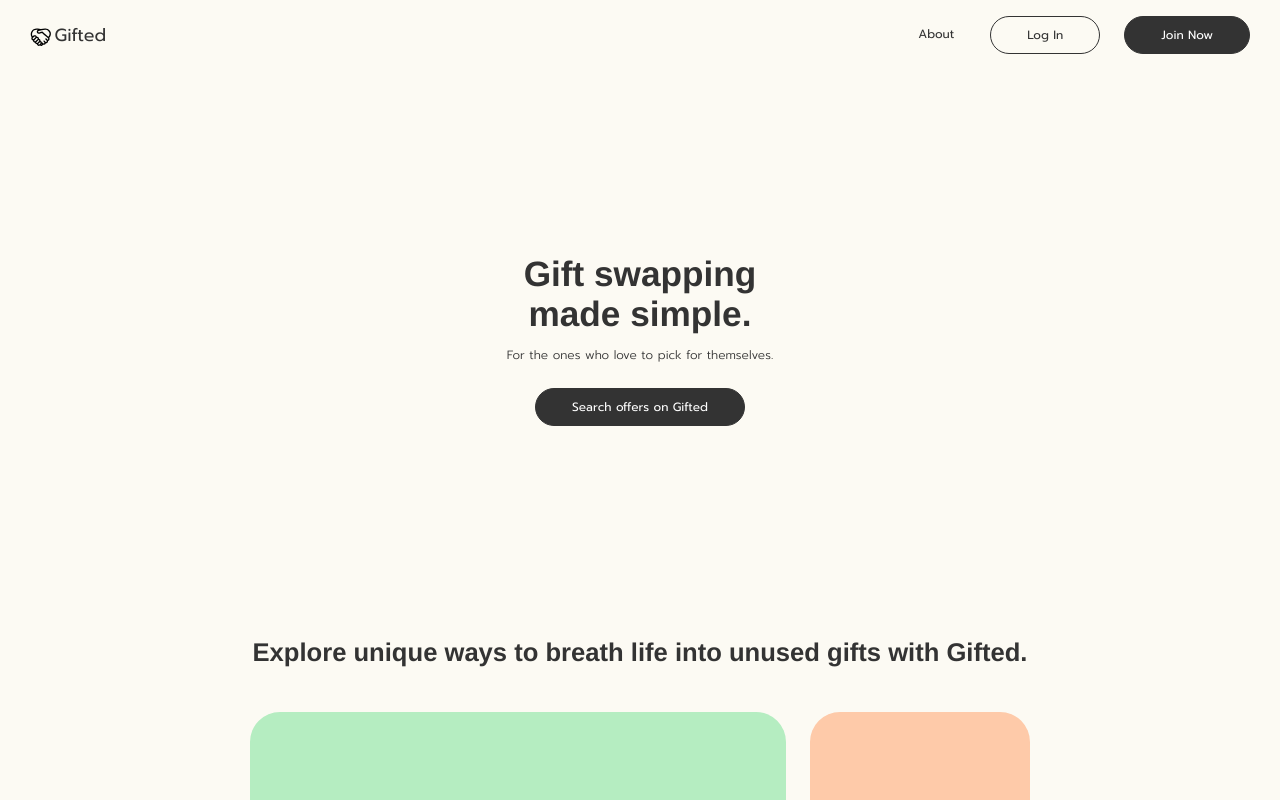
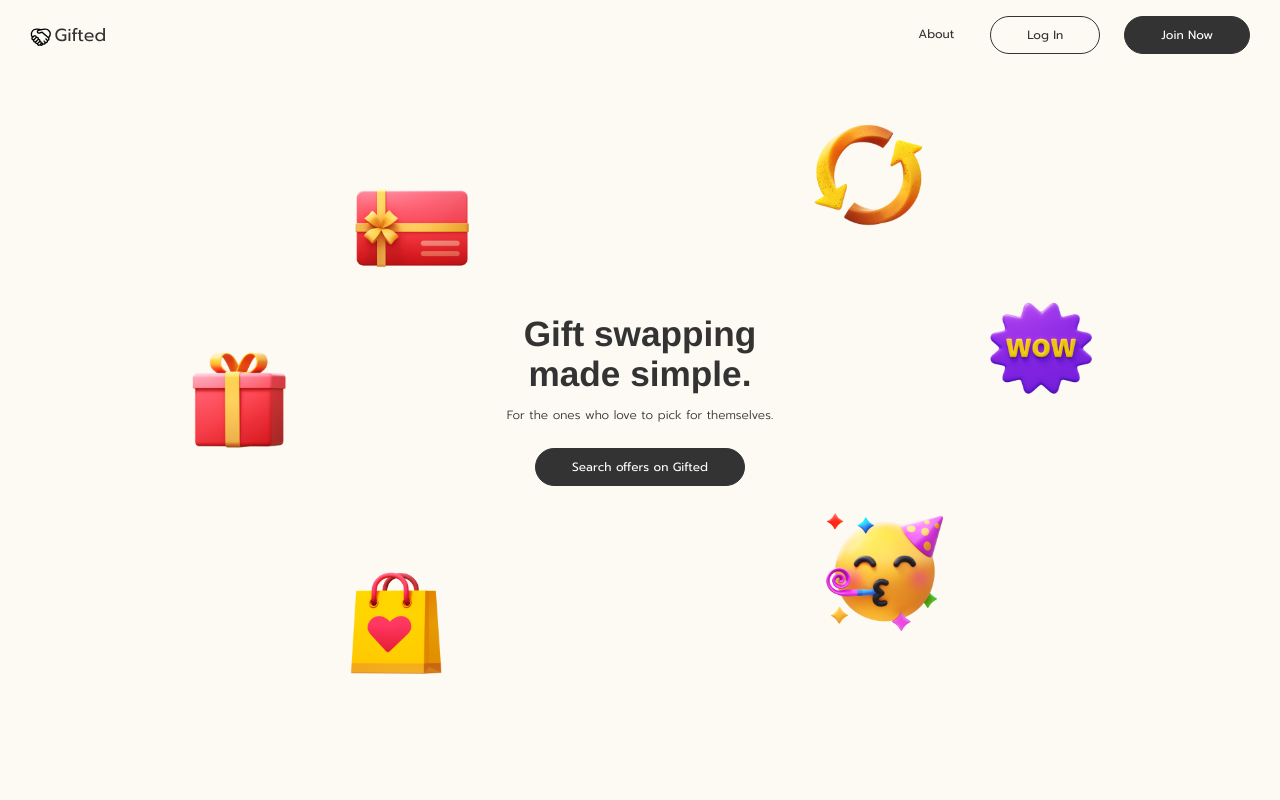
Before and after one commit to vladnomad/gifted, a Vue app: page / in a window 1280 px wide. Shown: the top 800 px of the page. Built offline with nearby package versions, Linux system fonts and the light colour scheme; a web font is replaced by a local one.

Commit message:
Animating Welcome Section

```diff
--- a/src/components/WelcomeSection.vue
+++ b/src/components/WelcomeSection.vue
@@ -1,9 +1,116 @@
-<script setup></script>
+<script setup>
+	import { ref, reactive, onMounted, onBeforeUnmount } from "vue"
+
+	import welcomeImage1 from "../assets/img/01/15.png"
+	import welcomeImage2 from "../assets/img/01/16.png"
+	import welcomeImage3 from "../assets/img/01/24.png"
+	import welcomeImage4 from "../assets/img/01/18.png"
+	import welcomeImage5 from "../assets/img/01/19.png"
+	import welcomeImage6 from "../assets/img/01/14.png"
+
+	const cursorX = ref(0)
+	const cursorY = ref(0)
+
+	const transforms = reactive({
+		t1: "translate(0,0)",
+		t2: "translate(0,0)",
+		t3: "translate(0,0)",
+		t4: "translate(0,0)",
+		t5: "translate(0,0)",
+		t6: "translate(0,0)",
+	})
+
+	onMounted(() => {
+		window.addEventListener("mousemove", handleMouseMove)
+		window.addEventListener("mousemove", handleMouseOver)
+	})
+
+	onBeforeUnmount(() => {
+		window.removeEventListener("mousemove", handleMouseMove)
+		window.removeEventListener("mousemove", handleMouseOver)
+	})
+
+	const handleMouseMove = (event) => {
+		cursorX.value = event.clientX
+		cursorY.value = event.clientY
+	}
+
+	const handleMouseOver = () => {
+		transforms.t1 = transformIMG(1)
+		transforms.t2 = transformIMG(2)
+		transforms.t3 = transformIMG(3)
+		transforms.t4 = transformIMG(4)
+		transforms.t5 = transformIMG(5)
+		transforms.t6 = transformIMG(6)
+	}
+
+	const transformIMG = (i) => {
+		const wrapper = document.querySelector(`.welcome__image-wrapper--${i}`)
+
+		if (wrapper) {
+			const rect = wrapper.getBoundingClientRect()
+			const offsetX = cursorX.value - rect.left
+			const offsetY = cursorY.value - rect.top
+			const percentX = offsetX / rect.width
+			const percentY = offsetY / rect.height
+
+			let transformX = (percentX - 0.5)
+			let transformY = (percentY - 0.5)
+
+			switch (i) {
+				case 1: {
+					transformX *= .5
+					transformY *= .5
+				}
+				case 2: {
+					transformX *= 1
+					transformY *= 1
+				}
+				case 3: {
+					transformX *= .9375
+					transformY *= .9375
+				}
+				case 4: {
+					transformX *= .75
+					transformY *= .75
+				}
+				case 5: {
+					transformX *= 1
+					transformY *= 1
+				}
+				case 6: {
+					transformX *= 1.75
+					transformY *= 1.75
+				}
+				default: {
+					transformX *= 10
+					transformY *= 10
+				}
+			}
+
+			return `translate(${transformX}px, ${transformY}px)`
+		}
+
+		return "translate(0,0)"
+	}
+</script>
 
 
 <template>
-
 	<section class="welcome" aria-labelledby="welcome__title">
+		<div class="welcome__image-wrapper welcome__image-wrapper--1"
+			:style="{ transform: transforms.t1 }">
+			<img class="welcome__image welcome__image--1" :src="welcomeImage1" alt="">
+		</div>
+		<div class="welcome__image-wrapper welcome__image-wrapper--2"
+			:style="{ transform: transforms.t2 }">
+			<img class="welcome__image welcome__image--2" :src="welcomeImage2" alt="">
+		</div>
+		<div class="welcome__image-wrapper welcome__image-wrapper--3"
+			:style="{ transform: transforms.t3 }">
+			<img class="welcome__image welcome__image--3" :src="welcomeImage3" alt="">
+		</div>
+			<div class="welcome__center">
 			<h1 class="welcome__title" id="welcome__title">
 				Gift swapping made simple.
 			</h1>
@@ -13,23 +120,91 @@
 			<a class="header__nav-link btn btn--filled" href="/offers">
 				Search offers on Gifted
 			</a>
+		</div>
+		<div class="welcome__image-wrapper welcome__image-wrapper--4"
+			:style="{ transform: transforms.t4 }">
+			<img class="welcome__image welcome__image--4" :src="welcomeImage4" alt="">
+		</div>
+		<div class="welcome__image-wrapper welcome__image-wrapper--5"
+			:style="{ transform: transforms.t5 }">
+			<img class="welcome__image welcome__image--5" :src="welcomeImage5" alt="">
+		</div>
+		<div class="welcome__image-wrapper welcome__image-wrapper--6"
+			:style="{ transform: transforms.t6 }">
+			<img class="welcome__image welcome__image--6" :src="welcomeImage6" alt="">
+		</div>
 	</section>
-
 </template>
 
 
 <style lang="scss" scoped>
-
 	@import "../assets/styles/variables.scss";
 
 	.welcome {
-	height: calc(85dvh - calc(($spacing * 5.25) * 2));
+		display: grid;
+		grid-template-columns: 1fr 1fr 25rem 1fr 1fr;
+		grid-template-rows: repeat(3, 1fr) 5.25rem;
+		height: calc(100dvh - 5.25rem);
+		max-width: 72dvw;
+
+		&__image {
+			width: 10rem;
+
+			&-wrapper {
+				display: grid;
+				width: 100%;
+				height: 100%;
+				transition: transform .1s ease;
+
+				&.welcome__image-wrapper--1 {
+					grid-row: 1;
+					grid-column: 2;
+					justify-content: center;
+					align-items: flex-end;
+				}
+
+				&.welcome__image-wrapper--2 {
+					grid-row: 2;
+					grid-column: 1;
+					align-items: center;
+				}
+
+				&.welcome__image-wrapper--3 {
+					grid-row: 3;
+					grid-column: 2;
+					align-items: center;
+				}
+
+				&.welcome__image-wrapper--4 {
+					grid-row: 1;
+					grid-column: 4;
+					justify-content: center;
+					align-items: center;
+				}
+
+				&.welcome__image-wrapper--5 {
+					grid-row: 2;
+					grid-column: 5;
+					justify-content: flex-end;
+				}
+
+				&.welcome__image-wrapper--6 {
+					grid-row: 3;
+					grid-column: 4;
+					justify-content: flex-end;
+				}
+			}
+		}
+
+		&__center {
+			grid-row: 2;
+			grid-column: 3;
 			display: flex;
 			justify-content: center;
 			align-items: center;
 			flex-direction: column;
-	width: 25rem;
 			text-align: center;
+		}
 
 		&__title {
 			font-family: $font-display;
@@ -54,5 +229,4 @@
 			font-size: 44px;
 		}
 	}
-
 </style>
```
Lines whose indentation alone changed are shown as unchanged.
